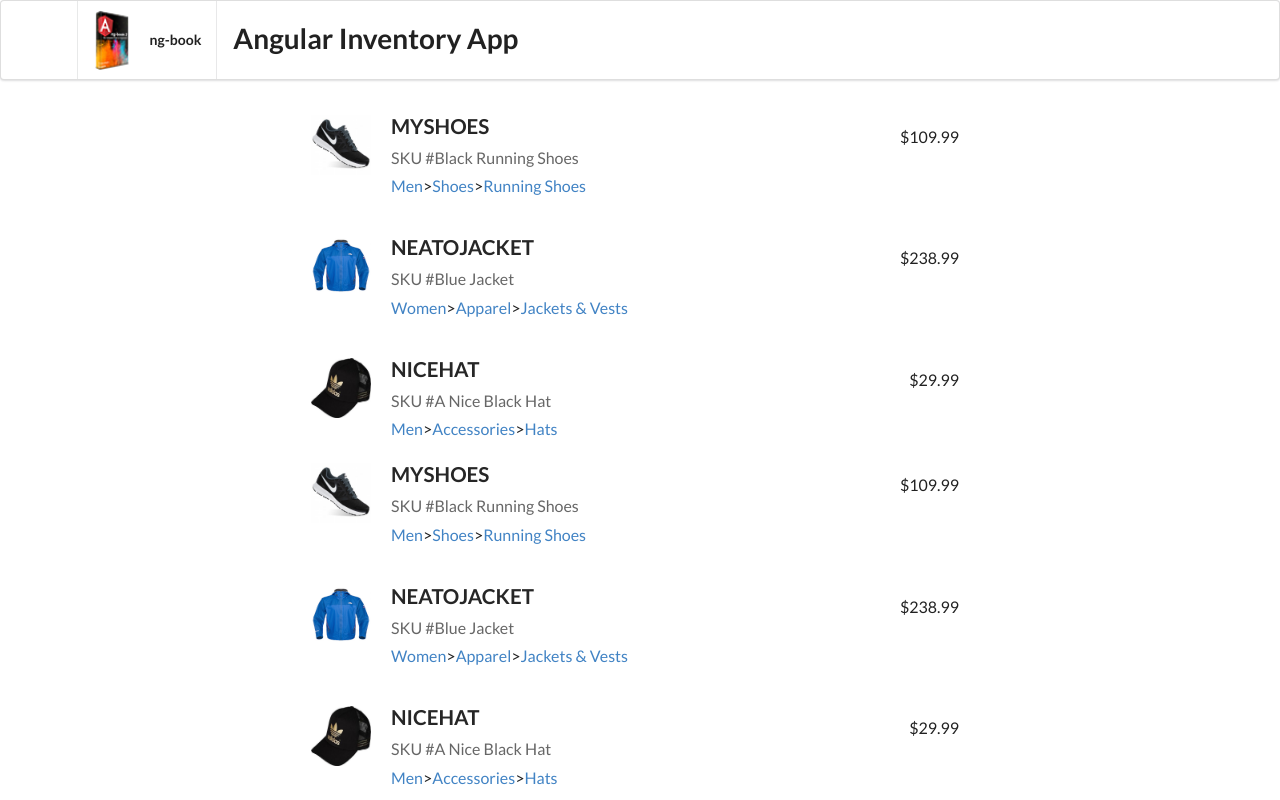
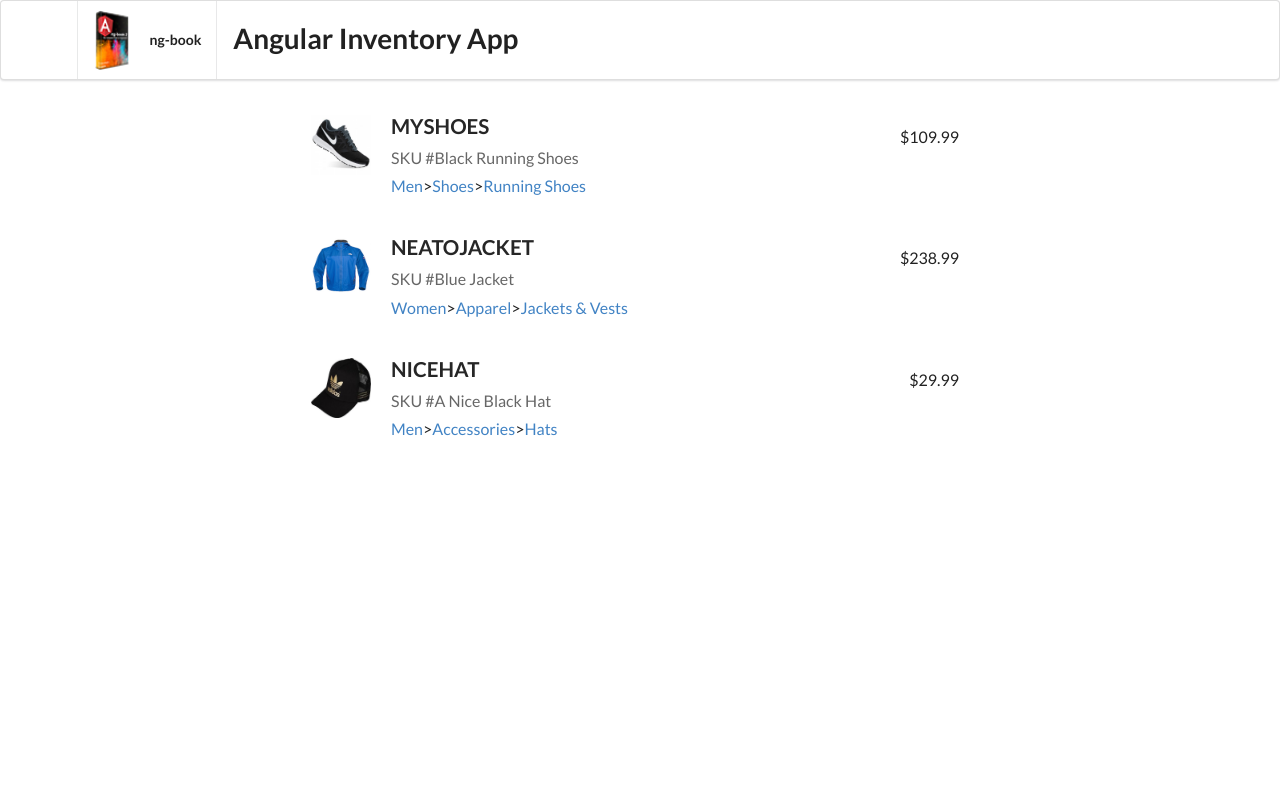
Before and after one commit to soumyaRauth/inventory-angular-app, an Angular app: page / in a window 1280 px wide. Shown: the top 800 px of the page. Built offline with nearby package versions, Linux system fonts and the light colour scheme.

Commit message:
duplicate product list removed

```diff
--- a/src/app/app.component.html
+++ b/src/app/app.component.html
@@ -1,6 +1,4 @@
-<div class="inventory-app" *ngFor="let product of products">
-  <products-list
-    [products]="products"
-    (onProductSelected)="productWasSelected($event)"
-  ></products-list>
-</div>
+<products-list
+  [products]="products"
+  (onProductSelected)="productWasSelected($event)"
+></products-list>
```
Also changed, not shown: src/app/product-row/product-row.component.html (indentation only).
